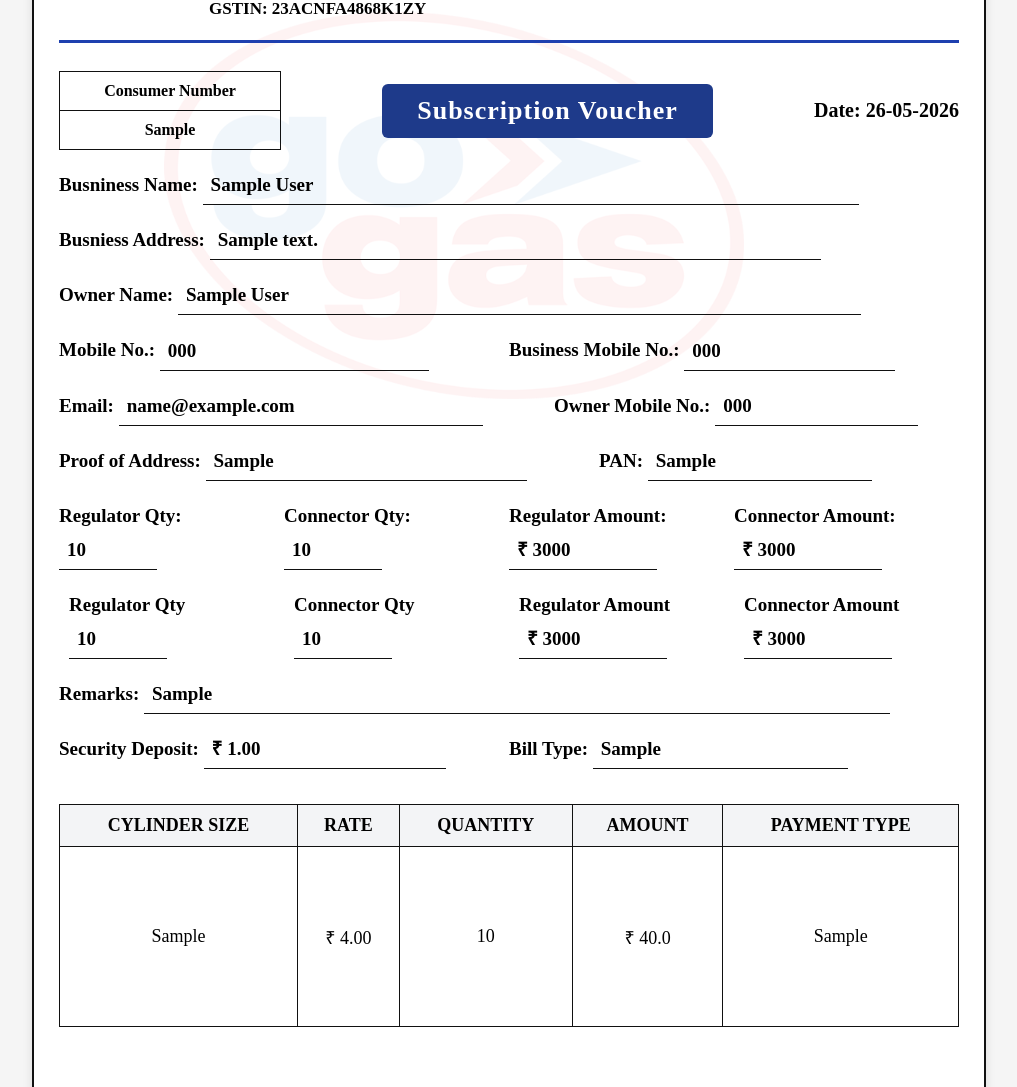
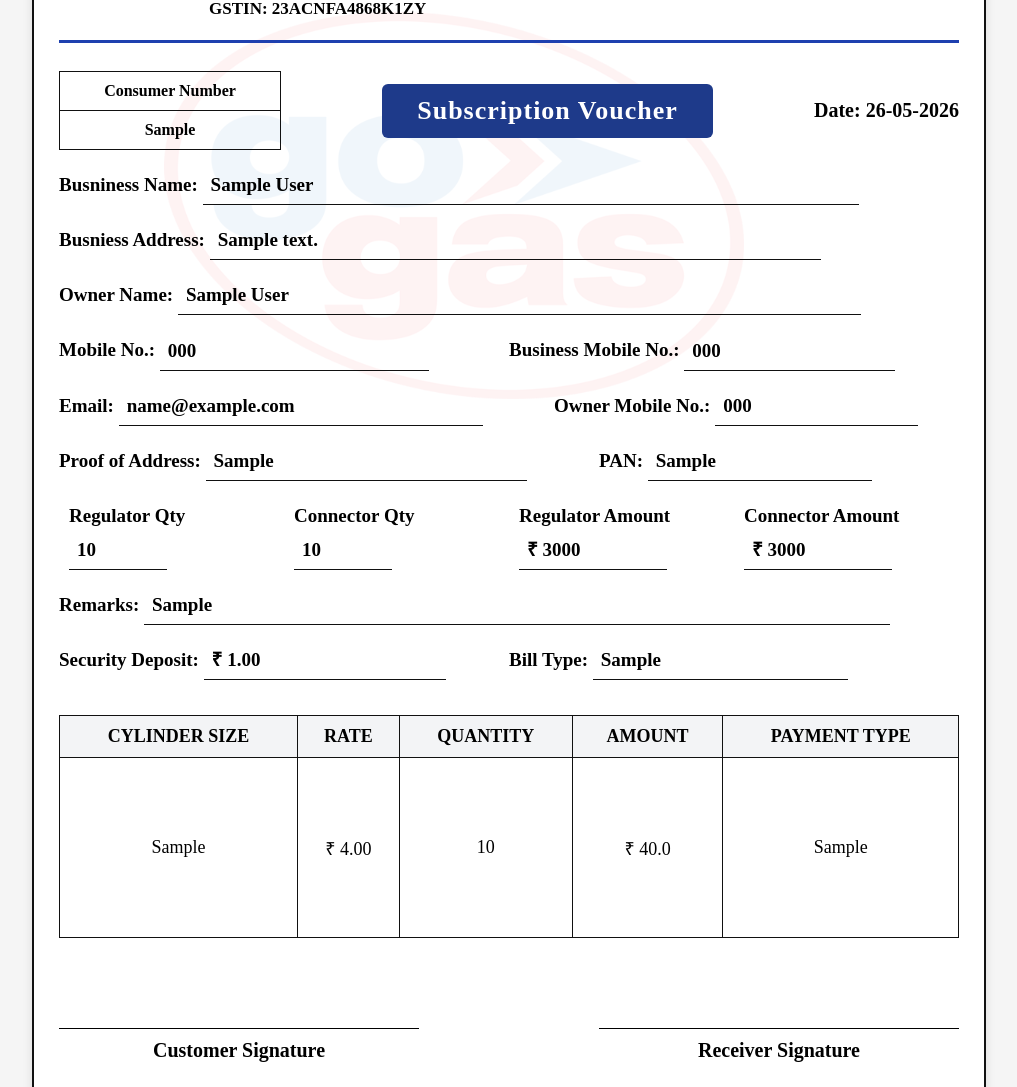
Before and after one commit to ankitshrotriya2202-rgb/go_gas, a Flask app: page /connection_certificate/1 in a window 1280 px wide. Shown: the part 188-1275 px from the top of the page, without its empty margins (131-1148 px from the left). Run offline with Flask 3, Linux system fonts and the light colour scheme; tables that the repository leaves empty hold one stand-in row (values such as "Sample post").

Commit message:
Update connection_certificate.html

```diff
--- a/templates/connection_certificate.html
+++ b/templates/connection_certificate.html
@@ -522,75 +522,7 @@
 
         </div>
 
-       <!-- REGULATOR / CONNECTOR -->
 
-<div class="field">
-
-    <table class="info-table">
-
-        <tr>
-
-            <td style="width:25%;">
-
-                Regulator Qty:
-
-                <br>
-
-                <span class="line" style="width:90px;">
-
-                    {{ customer.regulator_qty }}
-
-                </span>
-
-            </td>
-
-            <td style="width:25%;">
-
-                Connector Qty:
-
-                <br>
-
-                <span class="line" style="width:90px;">
-
-                    {{ customer.connector_qty }}
-
-                </span>
-
-            </td>
-
-            <td style="width:25%;">
-
-                Regulator Amount:
-
-                <br>
-
-                <span class="line" style="width:140px;">
-
-                    ₹ {{ customer.regulator_qty * 300 }}
-
-                </span>
-
-            </td>
-
-            <td style="width:25%;">
-
-                Connector Amount:
-
-                <br>
-
-                <span class="line" style="width:140px;">
-
-                    ₹ {{ customer.connector_qty * 300 }}
-
-                </span>
-
-            </td>
-
-        </tr>
-
-    </table>
-
-</div>
         <!-- REGULATOR / CONNECTOR -->
 
 <div class="field">
```
